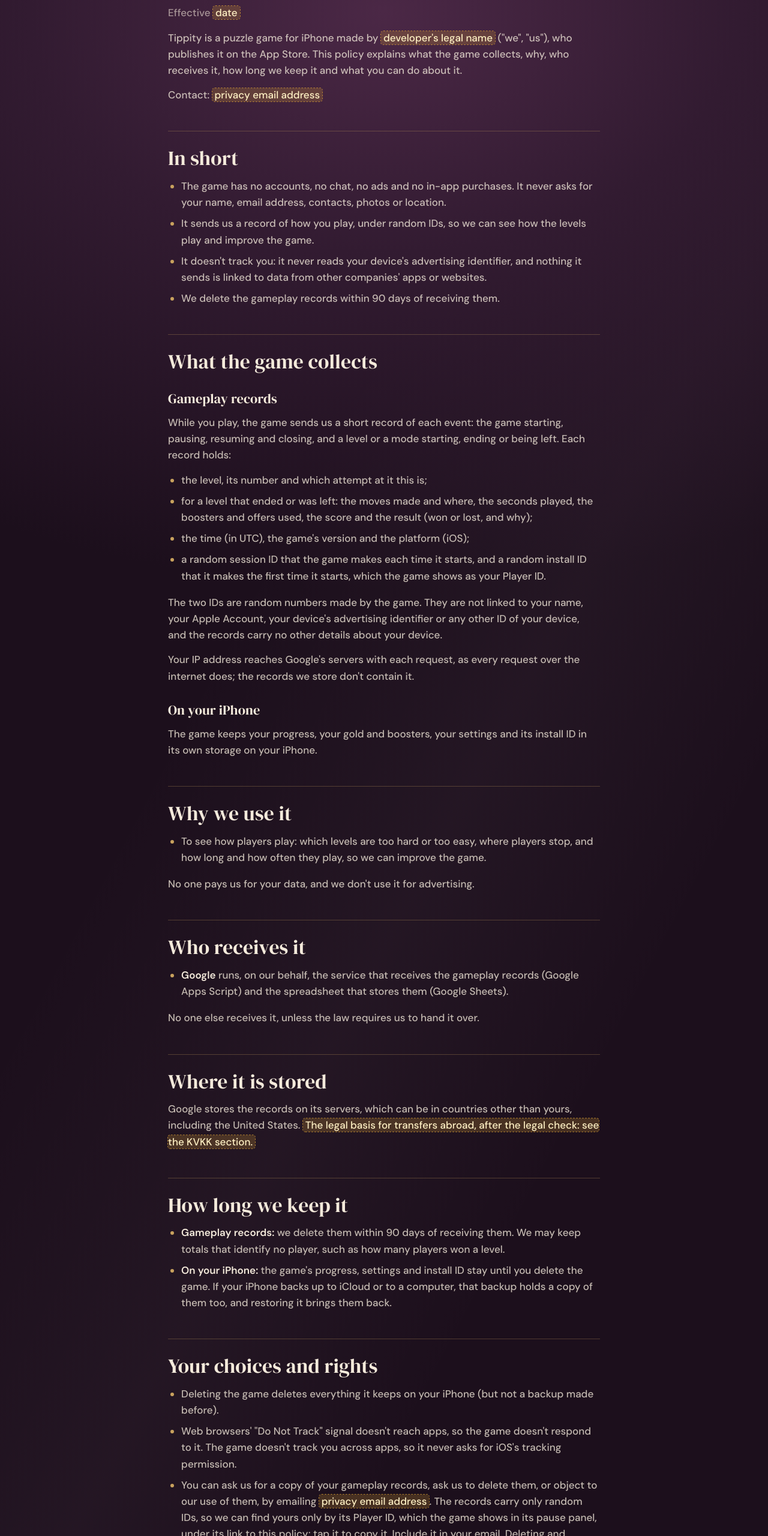
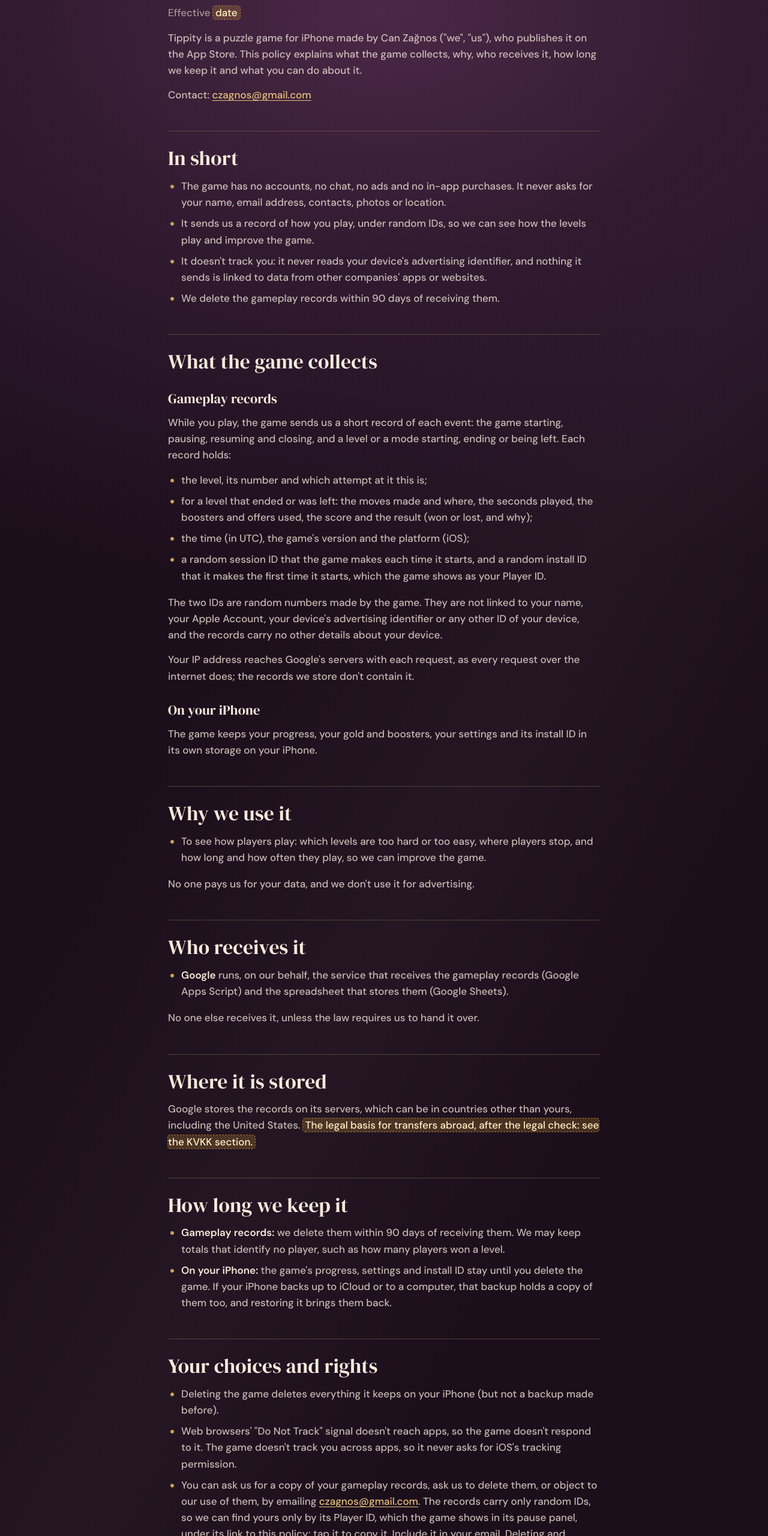
Before and after one commit to czagnos/tippity-site, a plain HTML site: page privacy/index.html in a window 1280 px wide. Shown: the part 240-2800 px from the top of the page at 60% size. Drawn offline with Linux system fonts and the light colour scheme.

Commit message:
Fill in the developer's name and the contact email
The privacy policy and the support page name Can Zağnos and give
czagnos@gmail.com, the address Can chose for privacy and support
questions; email addresses in the policy become mail links. The
effective date and the KVKK legal basis stay blank: they wait for the
choice on whether the first App Store release sends telemetry.

Co-Authored-By: Claude Opus 5.5 <noreply@anthropic.com>

```diff
--- a/privacy/index.html
+++ b/privacy/index.html
@@ -37,8 +37,8 @@
         <p class="kicker">Tippity</p>
         <h1>Tippity Privacy Policy</h1>
         <p class="meta">Effective <mark class="todo">date</mark></p>
-        <p>Tippity is a puzzle game for iPhone made by <mark class="todo">developer's legal name</mark> ("we", "us"), who publishes it on the App Store. This policy explains what the game collects, why, who receives it, how long we keep it and what you can do about it.</p>
-        <p>Contact: <mark class="todo">privacy email address</mark></p>
+        <p>Tippity is a puzzle game for iPhone made by Can Zağnos ("we", "us"), who publishes it on the App Store. This policy explains what the game collects, why, who receives it, how long we keep it and what you can do about it.</p>
+        <p>Contact: <a href="mailto:czagnos@gmail.com">czagnos@gmail.com</a></p>
         <h2 id="in-short">In short</h2>
         <ul>
           <li>The game has no accounts, no chat, no ads and no in-app purchases. It never asks for your name, email address, contacts, photos or location.</li>
@@ -80,7 +80,7 @@
         <ul>
           <li>Deleting the game deletes everything it keeps on your iPhone (but not a backup made before).</li>
           <li>Web browsers' "Do Not Track" signal doesn't reach apps, so the game doesn't respond to it. The game doesn't track you across apps, so it never asks for iOS's tracking permission.</li>
-          <li>You can ask us for a copy of your gameplay records, ask us to delete them, or object to our use of them, by emailing <mark class="todo">privacy email address</mark>. The records carry only random IDs, so we can find yours only by its Player ID, which the game shows in its pause panel, under its link to this policy; tap it to copy it. Include it in your email. Deleting and installing the game again makes a new Player ID.</li>
+          <li>You can ask us for a copy of your gameplay records, ask us to delete them, or object to our use of them, by emailing <a href="mailto:czagnos@gmail.com">czagnos@gmail.com</a>. The records carry only random IDs, so we can find yours only by its Player ID, which the game shows in its pause panel, under its link to this policy; tap it to copy it. Include it in your email. Deleting and installing the game again makes a new Player ID.</li>
           <li>We answer within 30 days.</li>
         </ul>
         <h2 id="children">Children</h2>
@@ -88,7 +88,7 @@
         <h2 id="security">Security</h2>
         <p>The game sends its records over encrypted connections (HTTPS). The spreadsheet that stores them is private to us.</p>
         <h2 id="turkish-law-kvkk">Turkish law (KVKK)</h2>
-        <p><mark class="todo">developer's legal name</mark> is the data controller under the Turkish Personal Data Protection Law No. 6698 (KVKK). <mark class="todo">The legal basis for each use, after the legal check.</mark> Under Article 11 of the KVKK you can ask us whether we process your data and for information about it; learn why we process it and whether it is used for that purpose; learn who receives it in Türkiye and abroad; ask us to correct it, or to delete or anonymize it, and to tell those who received it; object to a result that goes against you and comes only from automated analysis; and claim compensation for damage caused by unlawful processing. Send requests to <mark class="todo">privacy email address</mark>.</p>
+        <p>Can Zağnos is the data controller under the Turkish Personal Data Protection Law No. 6698 (KVKK). <mark class="todo">The legal basis for each use, after the legal check.</mark> Under Article 11 of the KVKK you can ask us whether we process your data and for information about it; learn why we process it and whether it is used for that purpose; learn who receives it in Türkiye and abroad; ask us to correct it, or to delete or anonymize it, and to tell those who received it; object to a result that goes against you and comes only from automated analysis; and claim compensation for damage caused by unlawful processing. Send requests to <a href="mailto:czagnos@gmail.com">czagnos@gmail.com</a>.</p>
         <h2 id="changes">Changes</h2>
         <p>When this policy changes, we post the new version here with a new effective date.</p>
 
```
Also changed, not shown: support/index.html (+1 -1 lines), 1 other file.
